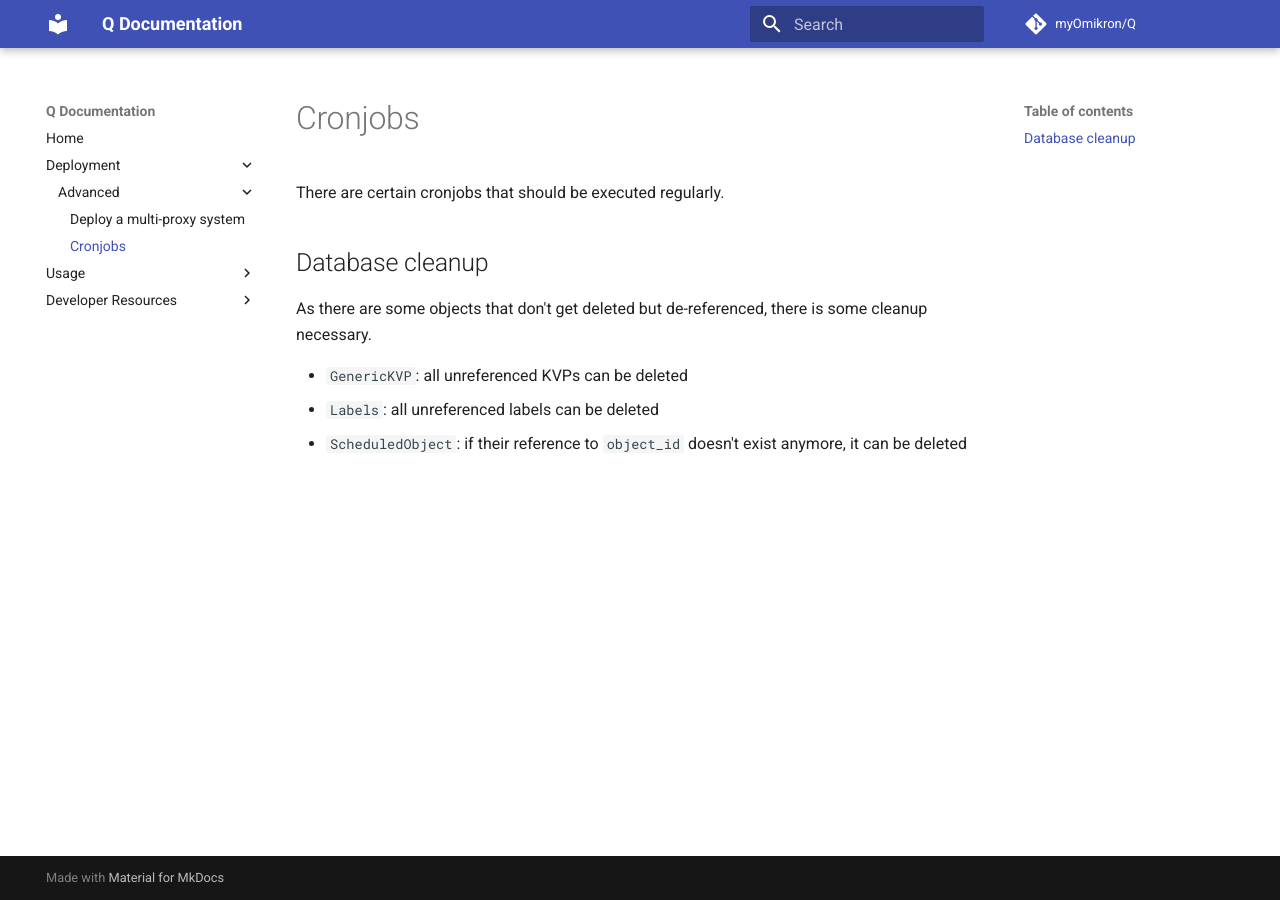
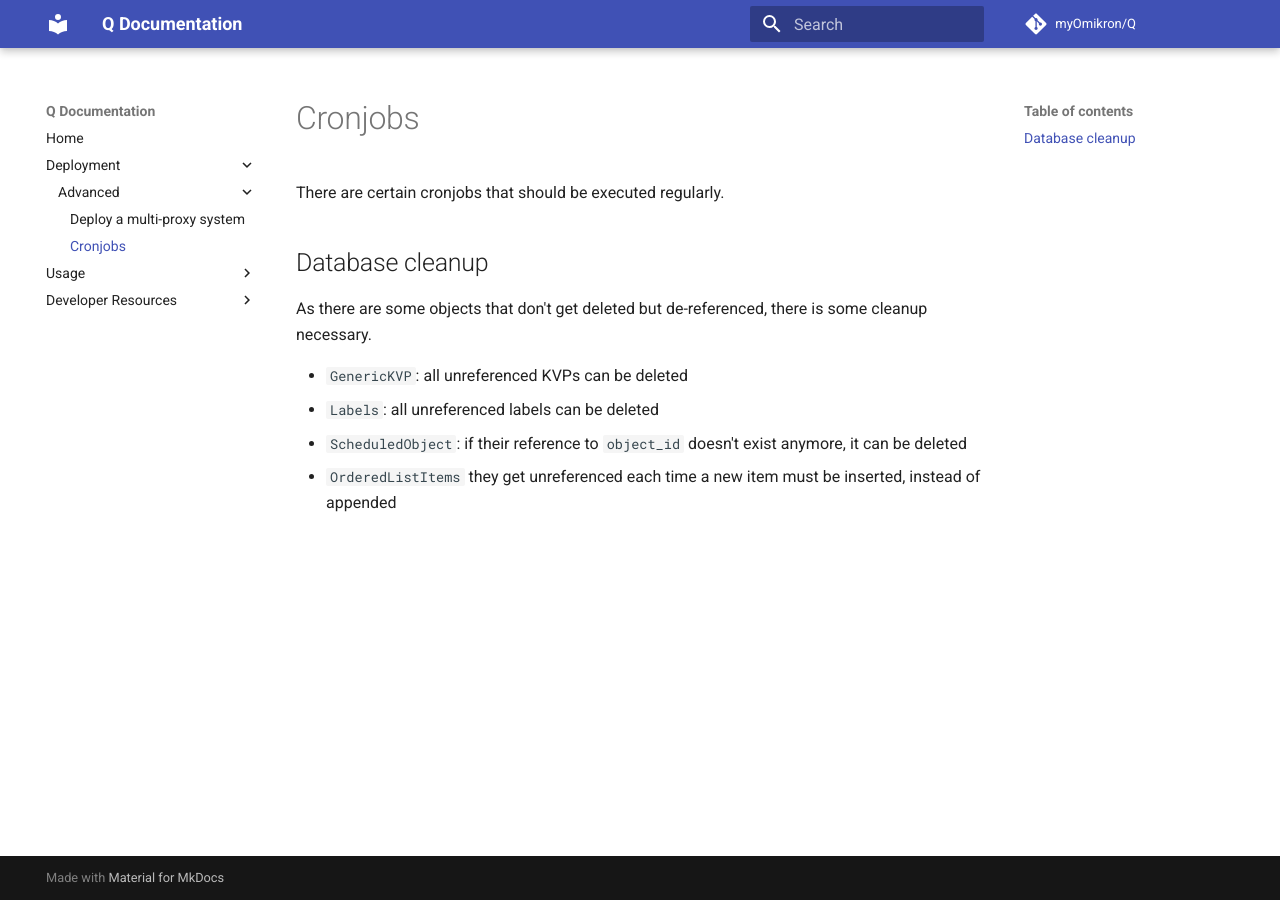
Before and after one commit to monitoring-agency/q-docs, an MkDocs documentation site: the page built from docs/deployment/advanced/cronjobs.md, in a window 1280 px wide. Built offline with MkDocs 1.6.1 and Material for MkDocs 9.7.7, drawn with Linux system fonts in a browser that asks for light colours; comment, search, counter and statistics services are not loaded.

Commit message:
Added item to cronlist

```diff
--- a/docs/deployment/advanced/cronjobs.md
+++ b/docs/deployment/advanced/cronjobs.md
@@ -7,3 +7,4 @@ As there are some objects that don't get deleted but de-referenced, there is som
 - `GenericKVP`: all unreferenced KVPs can be deleted
 - `Labels`: all unreferenced labels can be deleted
 - `ScheduledObject`: if their reference to `object_id` doesn't exist anymore, it can be deleted
+- `OrderedListItems` they get unreferenced each time a new item must be inserted, instead of appended
```
